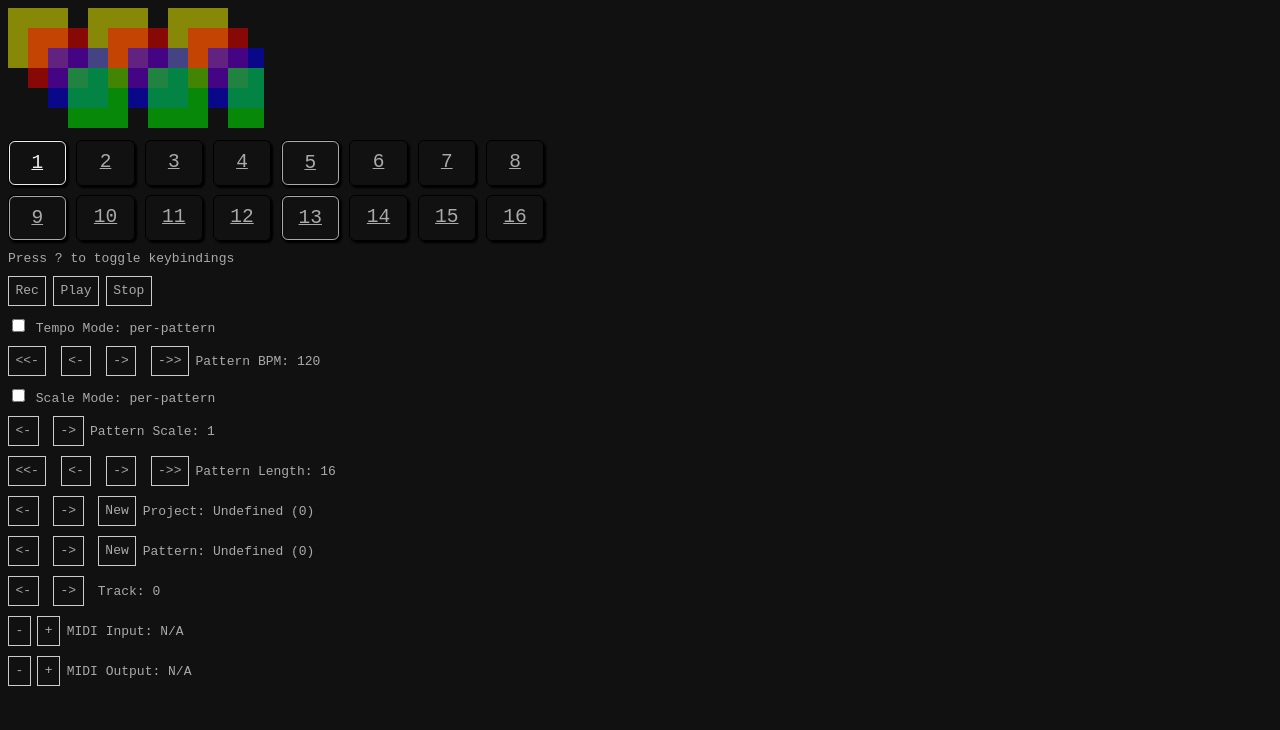
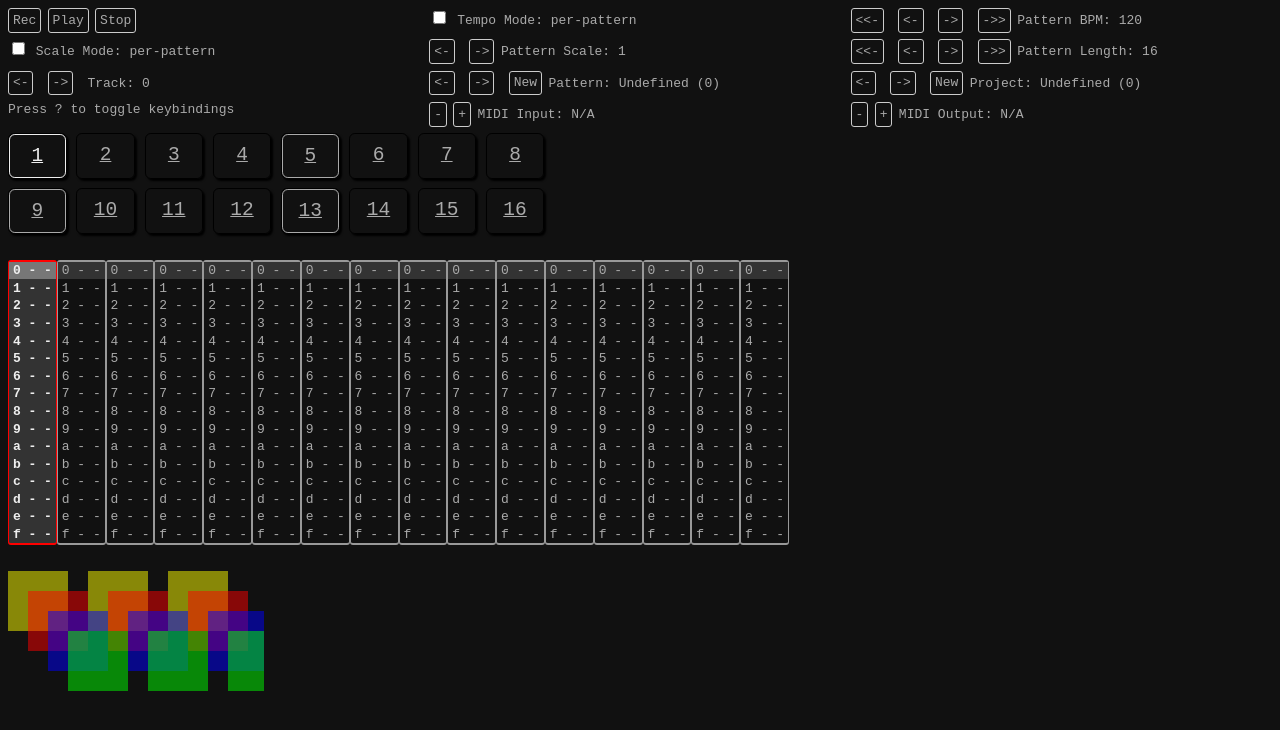
Before and after one commit to pluvial/ztrkr, a SvelteKit app: page / in a window 1280 px wide. Shown: the top 730 px of the page. Built offline with nearby package versions, Linux system fonts and the light colour scheme.

Commit message:
Add tracker visualization of patterns

```diff
--- a/src/lib/Keys.svelte
+++ b/src/lib/Keys.svelte
@@ -37,7 +37,6 @@
 
 	li {
 		width: 3em;
-		text-align: center;
 		border: 0.1em solid #000;
 		border-radius: 0.3em;
 		box-shadow: 0.1em 0.1em 0.1em #000;
--- /dev/null
+++ b/src/lib/Tracker.svelte
@@ -0,0 +1,84 @@
+<script lang="ts">
+	import type { Track } from '$lib/state';
+	import type { N16, T16, Tuple16 } from '$lib/utils';
+
+	export let selectedTrack: N16;
+	export let lengths: number[];
+	export let patternSteps: T16;
+	export let tracks: Tuple16<Track>;
+
+	$: tracksSteps = tracks.map((track, t) =>
+		Array.from({ length: lengths[t] }, (_, s) => track.steps[s]),
+	);
+</script>
+
+<ol class="flex">
+	{#each tracks as track, t}
+		<li class="column" class:selected={selectedTrack == t}>
+			<ol>
+				{#each tracksSteps[t] as trig, s}
+					<li
+						class="row"
+						class:active={patternSteps[t] == s}
+						class:note={trig?.type === 'note'}
+						class:lock={trig?.type === 'lock'}
+					>
+						{s.toString(16)} - {trig ? '*' : '-'}
+					</li>
+				{/each}
+			</ol>
+		</li>
+	{/each}
+</ol>
+
+<style>
+	.flex {
+		display: flex;
+	}
+
+	.column {
+		border-color: #999;
+		border-width: 2px 1px;
+		border-radius: 3px;
+		height: 100%;
+	}
+
+	.column.selected {
+		background-color: #333;
+		color: #eee;
+		border-color: red;
+		font-weight: bold;
+	}
+
+	.row {
+		white-space: nowrap;
+		padding: 0.1em 0.3em;
+	}
+
+	.row.active {
+		background-color: #333;
+	}
+
+	.selected .row.active {
+		background-color: #777;
+	}
+
+	.note {
+		background-color: #777;
+		color: #111;
+	}
+
+	.selected .note {
+		background-color: red;
+		color: #eee;
+	}
+
+	.note.active {
+		background-color: #ccc;
+		color: #111;
+	}
+
+	.selected .note.active {
+		background-color: #eee;
+	}
+</style>
--- a/src/lib/stores.ts
+++ b/src/lib/stores.ts
@@ -1,7 +1,7 @@
+import { tick } from 'svelte';
 import { derived, writable } from 'svelte/store';
 import * as state from './state';
-import type { Pattern, Project } from './state';
-import { tick } from 'svelte';
+import type { N16 } from './utils';
 
 export const disk = writable(state.disk);
 export const projects = writable(state.projects);
@@ -13,9 +13,8 @@ export const tracks = writable(state.tracks);
 
 export const projectIndex = writable(0);
 export const patternIndex = writable(0);
-export const trackIndex = writable(0);
 // export const patternIndex = writable<N16>(0);
-// export const trackIndex = writable<N16>(0);
+export const trackIndex = writable<N16>(0);
 
 export const project = derived(
 	[projects, projectIndex],
--- a/src/lib/utils.ts
+++ b/src/lib/utils.ts
@@ -7,5 +7,5 @@ export type T16 = Tuple16<number>;
 
 export const array16 = Array.from.bind(null, { length: 16 });
 export const array16V = (value: number) => array16(() => value) as T16;
-export const seq16 = () => array16((_, index) => index);
+export const seq16 = () => array16((_, index) => index) as Tuple16<N16>;
 export const zero16 = () => array16V(0);
--- a/src/routes/+page.svelte
+++ b/src/routes/+page.svelte
@@ -2,6 +2,7 @@
 	import { onMount } from 'svelte';
 	import Display from '$lib/Display.svelte';
 	import Keys from '$lib/Keys.svelte';
+	import Tracker from '$lib/Tracker.svelte';
 	import { keyToStep } from '$lib/keyboard';
 	import { allChannelsAllNotesOff, note } from '$lib/midi';
 	import {
@@ -29,6 +30,20 @@
 	$: console.debug({ $pattern });
 	$: console.debug({ $project });
 	$: console.debug({ $track });
+
+	function setTrack(index: N16) {
+		$trackIndex = index;
+	}
+
+	function selectNextTrack() {
+		const len = $tracks.length;
+		setTrack((($trackIndex + len - 1) % len) as N16);
+	}
+
+	function selectPrevTrack() {
+		const len = $tracks.length;
+		setTrack((($trackIndex + 1) % len) as N16);
+	}
 
 	// let scaleModeChecked = false;
 	$: scaleMode = $pattern.scaleMode;
@@ -99,14 +114,13 @@
 	let currentFrameTimes = zero16();
 	let nextFrameTimes = zero16();
 
-	$: activeTracks = seq16().filter(
-		(_, t) => !$project.mutes.has(t as N16) && !$pattern.mutes.has(t as N16),
-	);
+	const s16 = seq16();
+	$: activeTracks = s16.filter(t => !$project.mutes.has(t) && !$pattern.mutes.has(t));
 	$: activeTracksSet = new Set(activeTracks);
 
 	const raf: FrameRequestCallback = time => {
 		if (playing) {
-			for (let t = 0; t < 16; ++t) {
+			for (const t of s16) {
 				const track = $tracks[t];
 				const frameDelta = frameDeltas[t];
 				let frame = frames[t];
@@ -166,6 +180,7 @@
 	function stop() {
 		playing = false;
 		frames = zero16();
+		patternSteps = zero16();
 		output && allChannelsAllNotesOff(output);
 	}
 
@@ -327,18 +342,7 @@
 	});
 </script>
 
-<Display />
-
-<Keys
-	highlighted={[patternStep]}
-	active={activeSteps}
-	pressed={pressedSteps}
-	{showKeys}
-	on:click={({ detail: step }) => toggleStep(step)}
-/>
-
-<p>Press ? to toggle keybindings</p>
-
+<header>
 	<p>
 		<button type="button" on:click={clickRec}>Rec</button><button
 			type="button"
@@ -395,12 +399,9 @@
 	</p>
 
 	<p>
-	<button
-		on:click={() => ($projectIndex = ($projectIndex + $projects.length - 1) % $projects.length)}
-		>&lt;-</button
-	>
-	<button on:click={() => ($projectIndex = ($projectIndex + 1) % $projects.length)}>-></button>
-	<button on:click={newProject}>New</button>Project: {$project.name ?? 'Undefined'} ({$projectIndex})
+		<button on:click={selectNextTrack}>&lt;-</button>
+		<button on:click={selectPrevTrack}>-></button>
+		Track: {$trackIndex}
 	</p>
 
 	<p>
@@ -413,15 +414,19 @@
 	</p>
 
 	<p>
-	<button on:click={() => ($trackIndex = ($trackIndex + $tracks.length - 1) % $tracks.length)}
+		<button
+			on:click={() => ($projectIndex = ($projectIndex + $projects.length - 1) % $projects.length)}
 			>&lt;-</button
 		>
-	<button on:click={() => ($trackIndex = ($trackIndex + 1) % $tracks.length)}>-></button>
-	Track: {$trackIndex}
+		<button on:click={() => ($projectIndex = ($projectIndex + 1) % $projects.length)}>-></button>
+		<button on:click={newProject}>New</button>Project: {$project.name ?? 'Undefined'} ({$projectIndex})
 	</p>
 
+	<p>Press ? to toggle keybindings</p>
+
 	<p>
-	<button on:click={() => (inputIndex = (inputIndex + inputs.length - 1) % inputs.length)}>-</button
+		<button on:click={() => (inputIndex = (inputIndex + inputs.length - 1) % inputs.length)}
+			>-</button
 		><button on:click={() => (inputIndex = (inputIndex + 1) % inputs.length)}>+</button>MIDI Input: {input?.name ??
 			'N/A'}
 	</p>
@@ -432,17 +437,40 @@
 		><button on:click={() => (outputIndex = (outputIndex + 1) % outputs.length)}>+</button>MIDI
 		Output: {output?.name ?? 'N/A'}
 	</p>
+</header>
+
+<main>
+	<Keys
+		highlighted={[patternStep]}
+		active={activeSteps}
+		pressed={pressedSteps}
+		{showKeys}
+		on:click={({ detail: step }) => toggleStep(step)}
+	/>
+	<Tracker selectedTrack={$trackIndex} {lengths} {patternSteps} tracks={$tracks} />
+	<Display />
+</main>
 
 <svelte:window on:keydown={keydown} on:keypress={keypress} on:keyup={keyup} />
 
 <style>
-	p {
-		margin-top: 10px;
+	header {
+		display: grid;
+		grid-template-columns: repeat(3, 1fr);
+		row-gap: 0.5em;
+		margin-bottom: 0.5em;
 	}
 
 	button {
 		border: 1px solid #ccc;
-		padding: 0.5em;
+		border-radius: 3px;
+		padding: 0.3em;
 		margin-right: 0.5em;
 	}
+
+	main {
+		display: flex;
+		flex-direction: column;
+		row-gap: 2em;
+	}
 </style>
```
Lines whose indentation alone changed are shown as unchanged.
